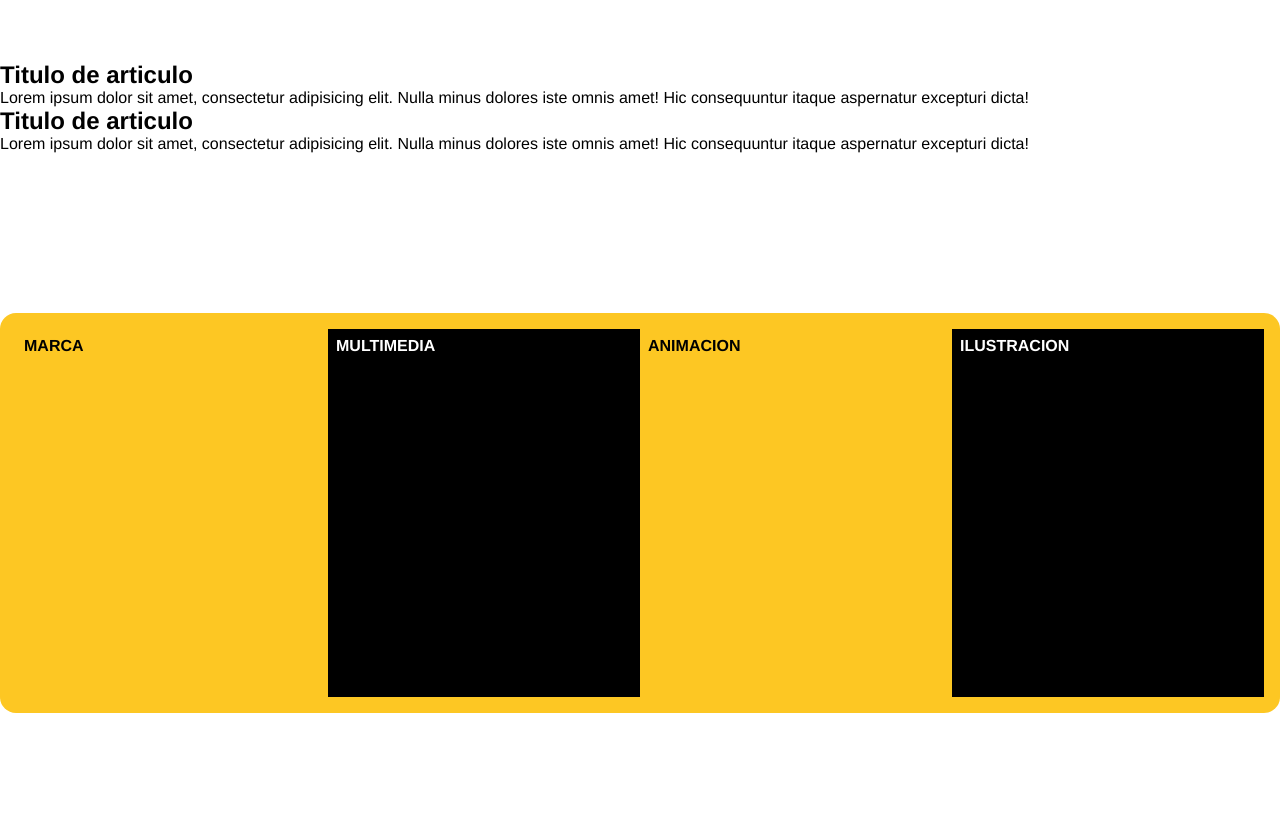
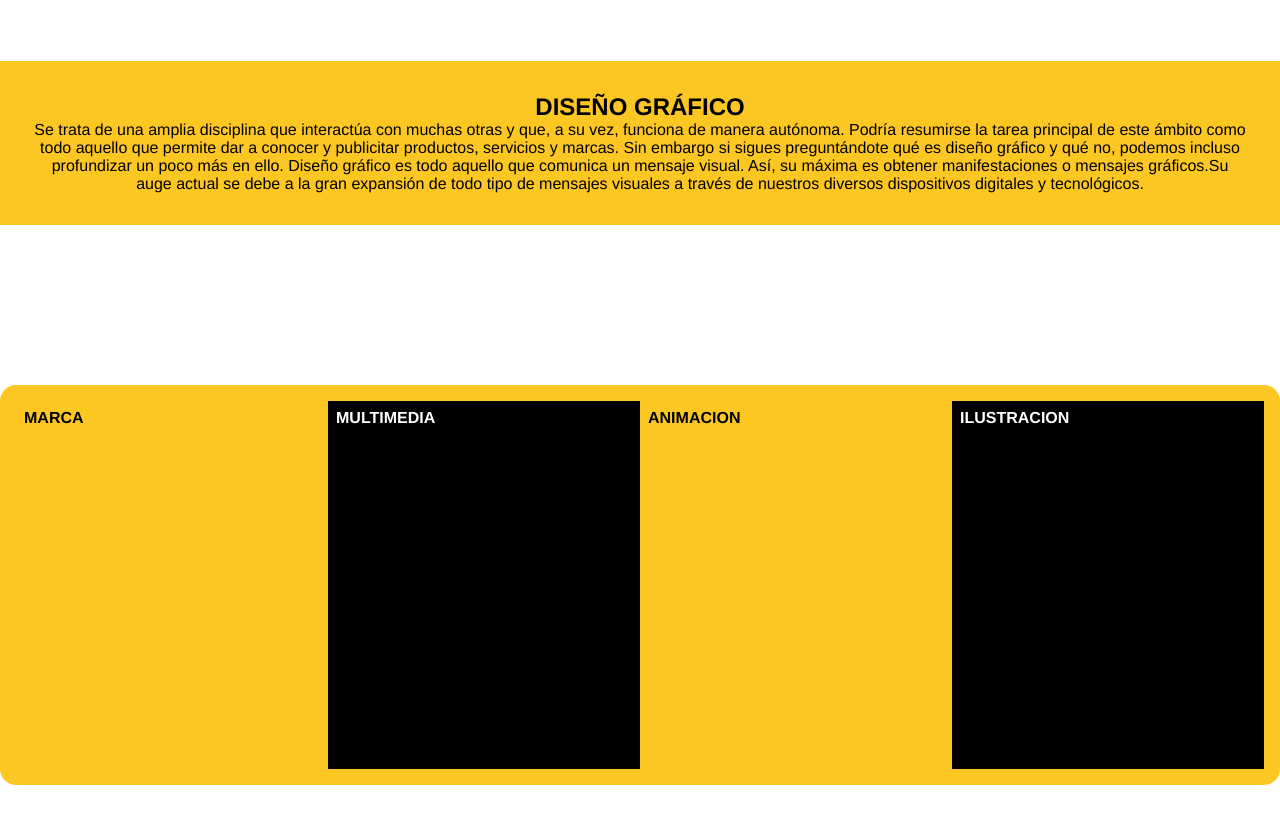
Before and after one commit to erickvilla1998/Villa_erick_sitio_web, a plain HTML site: page index.html in a window 1280 px wide. Shown: the part 1080-1903 px from the top of the page. Drawn offline with Linux system fonts and the light colour scheme.

Commit message:
Cambios FlexBox

```diff
--- a/index.html
+++ b/index.html
@@ -68,12 +68,14 @@
     </section>
     <section class="noticias">
         <article class="noticias__item">
-            <h2>Titulo de articulo</h2>
-            <p>Lorem ipsum dolor sit amet, consectetur adipisicing elit. Nulla minus dolores iste omnis amet! Hic consequuntur itaque aspernatur excepturi dicta!</p>
+            <h2>DISEÑO GRÁFICO</h2>
+            <p> Se trata de una amplia disciplina que interactúa con muchas otras y que, a su vez, funciona de manera autónoma.
+
+                Podría resumirse la tarea principal de este ámbito como todo aquello que permite dar a conocer y publicitar productos, servicios y marcas. Sin embargo si sigues preguntándote qué es diseño gráfico y qué no, podemos incluso profundizar un poco más en ello.
+
+                Diseño gráfico es todo aquello que comunica un mensaje visual. Así, su máxima es obtener manifestaciones o mensajes gráficos.Su auge actual se debe a la gran expansión de todo tipo de mensajes visuales a través de nuestros diversos dispositivos digitales y tecnológicos.</p>
         </article>
-        <article class="noticias__item">
-            <h2>Titulo de articulo</h2>
-            <p>Lorem ipsum dolor sit amet, consectetur adipisicing elit. Nulla minus dolores iste omnis amet! Hic consequuntur itaque aspernatur excepturi dicta!</p>
+
         </article>
         <div class="contenedor">
             <div class="tarjeta-1">
--- a/style.css
+++ b/style.css
@@ -200,6 +200,12 @@ margin-top: 10px;
     color: black;
 }
 
+.noticias__item{
+    text-align: center;
+    padding: 2rem;
+    background-color:#FDC723 ;
+}
+
 /*____________________FlexBox_____________ */
 .contenedor{
     background-color:#FDC723;
```
